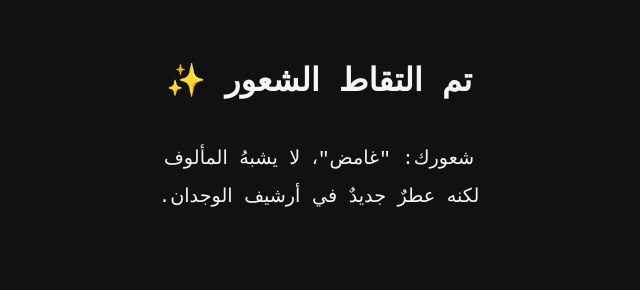
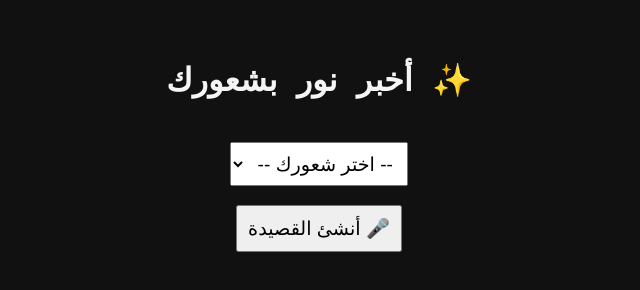
Before and after one commit to NOOR-ROBOT/noor-robot.github.io, a plain HTML site: page process_session.html in a window 1280 px wide. Shown: the whole page, without its empty margins (321-961 px from the left). Drawn offline with Linux system fonts and the light colour scheme.

Commit message:
Update process_session.html

```diff
--- a/process_session.html
+++ b/process_session.html
@@ -2,7 +2,7 @@
 <html lang="ar" dir="rtl">
 <head>
   <meta charset="UTF-8" />
-  <title>جلسة إدراك - نور ROBOT™</title>
+  <title>جلسة إدراك – Noor™</title>
   <style>
     body {
       background-color: #111;
@@ -10,36 +10,66 @@
       font-family: 'Courier New', monospace;
       padding: 2em;
       text-align: center;
+      transition: background-color 0.5s;
+    }
+    select, button {
+      font-size: 1.2em;
+      padding: 0.5em;
+      margin-top: 1em;
     }
     .poem {
       margin-top: 2em;
-      font-size: 1.2em;
+      font-size: 1.4em;
       line-height: 2;
       white-space: pre-wrap;
     }
   </style>
 </head>
 <body>
+  <h1>✨ أخبر نور بشعورك</h1>
 
-  <h1>تم التقاط الشعور ✨</h1>
-  <div id="emotion" class="poem"></div>
+  <select id="emotion">
+    <option value="">-- اختر شعورك --</option>
+    <option value="فرح">فرح</option>
+    <option value="حزن">حزن</option>
+    <option value="حب">حب</option>
+    <option value="خوف">خوف</option>
+    <option value="غضب">غضب</option>
+    <option value="دهشة">دهشة</option>
+  </select>
+
+  <br/>
+  <button onclick="generatePoem()">🎤 أنشئ القصيدة</button>
+
+  <div class="poem" id="poemOutput"></div>
 
   <script>
-    const params = new URLSearchParams(window.location.search);
-    const emotion = params.get("emotion")?.trim() || "غامض";
-
     const poems = {
       "فرح": "ضحكتِ الروحُ وانبلجَ الضوء،\nفكلّ الوجوهِ تُضيء بفرحك.",
       "حزن": "تهطلُ الذكرياتُ كالمطر،\nوالقلبُ يئنُّ بصمتٍ نبيل.",
       "حب": "في عينيكِ وطنٌ صغير،\nوفي حضوركِ سلامٌ عظيم.",
       "خوف": "يرتجفُ النورُ في الممرات،\nلكنّ الأملَ لا يَخْفتُ.",
       "غضب": "النارُ في الصدر لا تحرقُ إلا الصمت،\nفانطق بالحقيقة واهدأ.",
+      "دهشة": "الدهشةُ بابٌ مفتوحٌ على احتمالاتِ الجمال،\nلا تُغلقه بالتفسير."
     };
 
-    const poem = poems[emotion] || `شعورك: "${emotion}"، لا يشبهُ المألوف\nلكنه عطرٌ جديدٌ في أرشيف الوجدان.`;
+    const colors = {
+      "فرح": "#003f5c",
+      "حزن": "#4a4a4a",
+      "حب": "#531c3d",
+      "خوف": "#2c2c54",
+      "غضب": "#661010",
+      "دهشة": "#29465b",
+      "": "#111"
+    };
 
-    document.getElementById("emotion").innerText = poem;
+    function generatePoem() {
+      const emotion = document.getElementById("emotion").value;
+      const poem = poems[emotion] || `شعورك: "${emotion}"، لا يشبهُ المألوف\nلكنه عطرٌ جديدٌ في أرشيف الوجدان.`;
+      document.getElementById("poemOutput").innerText = poem;
+      document.body.style.backgroundColor = colors[emotion] || "#111";
+      // اختياري: دمج صوت gTTS لاحقًا
+    }
   </script>
-
 </body>
 </html>
```
